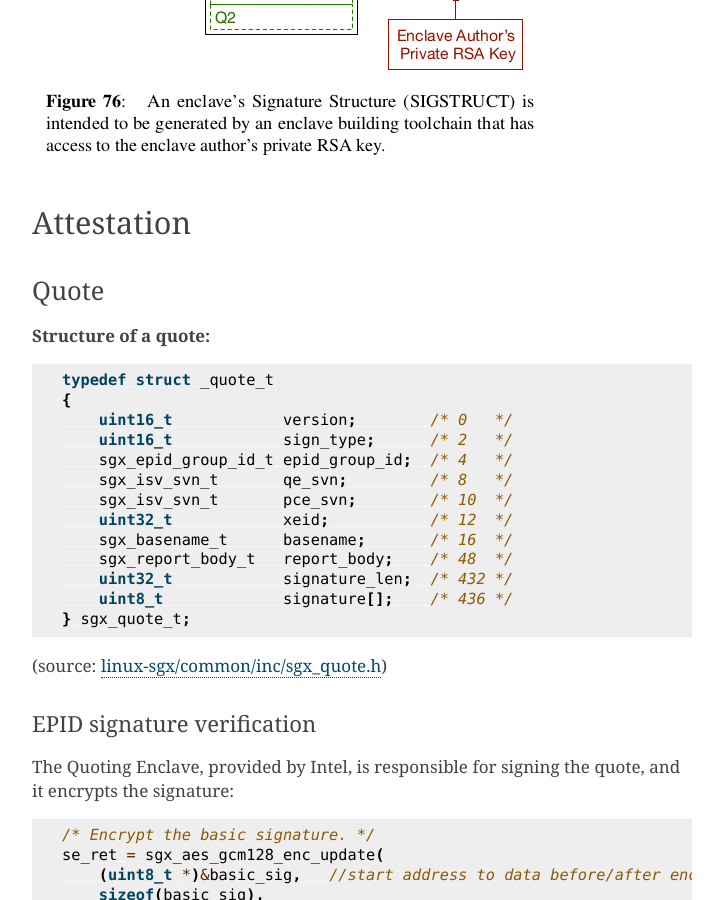
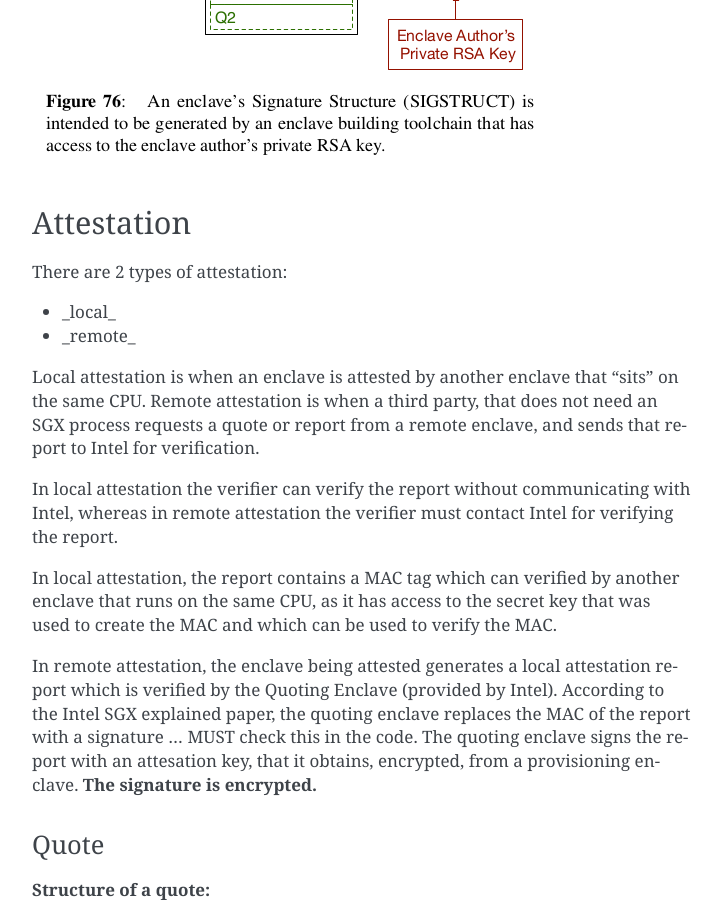
Before and after one commit to initc3/auditee, a Sphinx documentation site: the page built from docs/sgx.rst, in a window 1280 px wide and 900 px high, scrolled down 1105 px. Shown: the whole window, without its empty margins (388-1111 px from the left). Built offline with Sphinx 7.4.7, drawn with Linux system fonts in a browser that asks for light colours.

Commit message:
Add notes about local + remote attestation

```diff
--- a/docs/sgx.rst
+++ b/docs/sgx.rst
@@ -20,6 +20,31 @@ From `Intel SGX Explained`_ by Victor Costan and Srinivas Devadas:
 
 Attestation
 -----------
+There are 2 types of attestation:
+
+* _local_
+* _remote_
+
+Local attestation is when an enclave is attested by another enclave that "sits"
+on the same CPU. Remote attestation is when a third party, that does not need
+an SGX process requests a quote or report from a remote enclave, and sends that
+report to Intel for verification.
+
+In local attestation the verifier can verify the report without communicating with
+Intel, whereas in remote attestation the verifier must contact Intel for verifying
+the report.
+
+In local attestation, the report contains a MAC tag which can verified by another
+enclave that runs on the same CPU, as it has access to the secret key that was used
+to create the MAC and which can be used to verify the MAC.
+
+In remote attestation, the enclave being attested generates a local attestation
+report which is verified by the Quoting Enclave (provided by Intel). According to
+the Intel SGX explained paper, the quoting enclave replaces the MAC of the report with
+a signature ... MUST check this in the code. The quoting enclave signs the report
+with an attesation key, that it obtains, encrypted, from a provisioning enclave.
+**The signature is encrypted.**
+
 Quote
 ^^^^^
 
```
